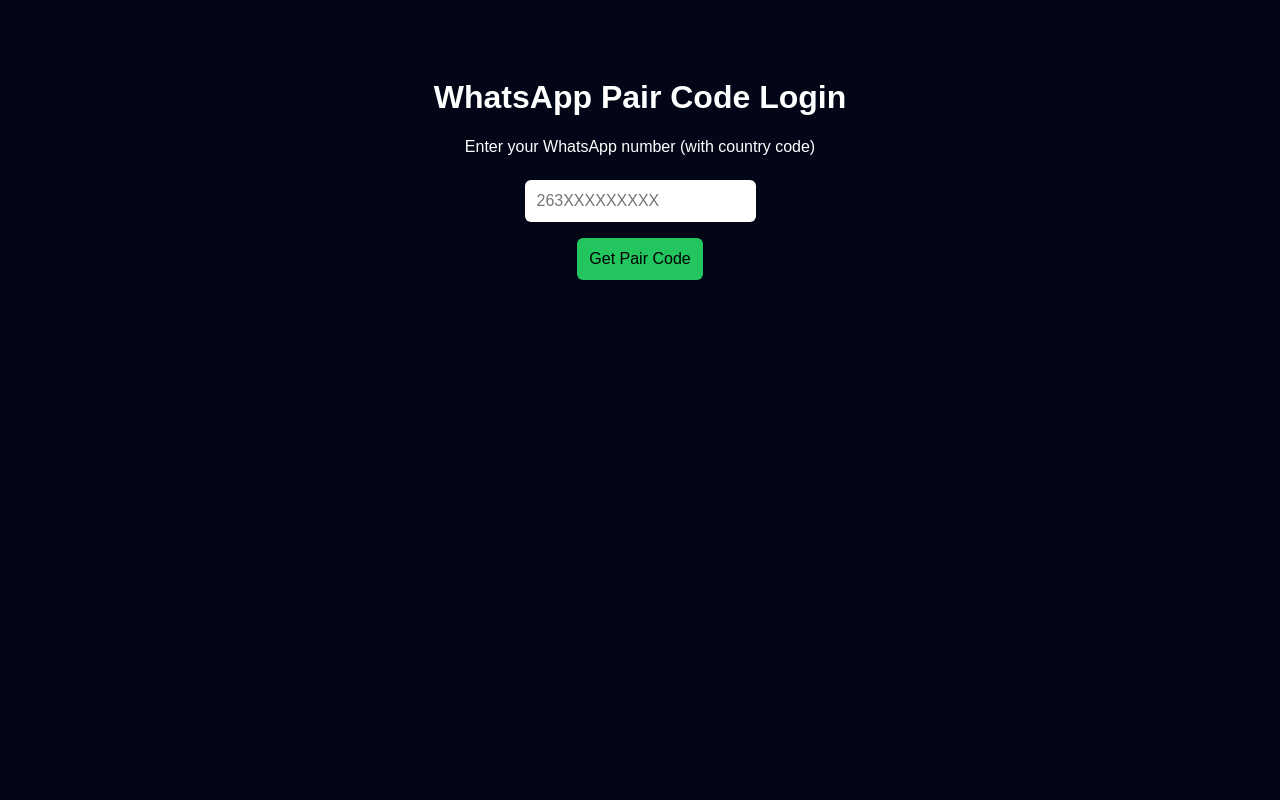
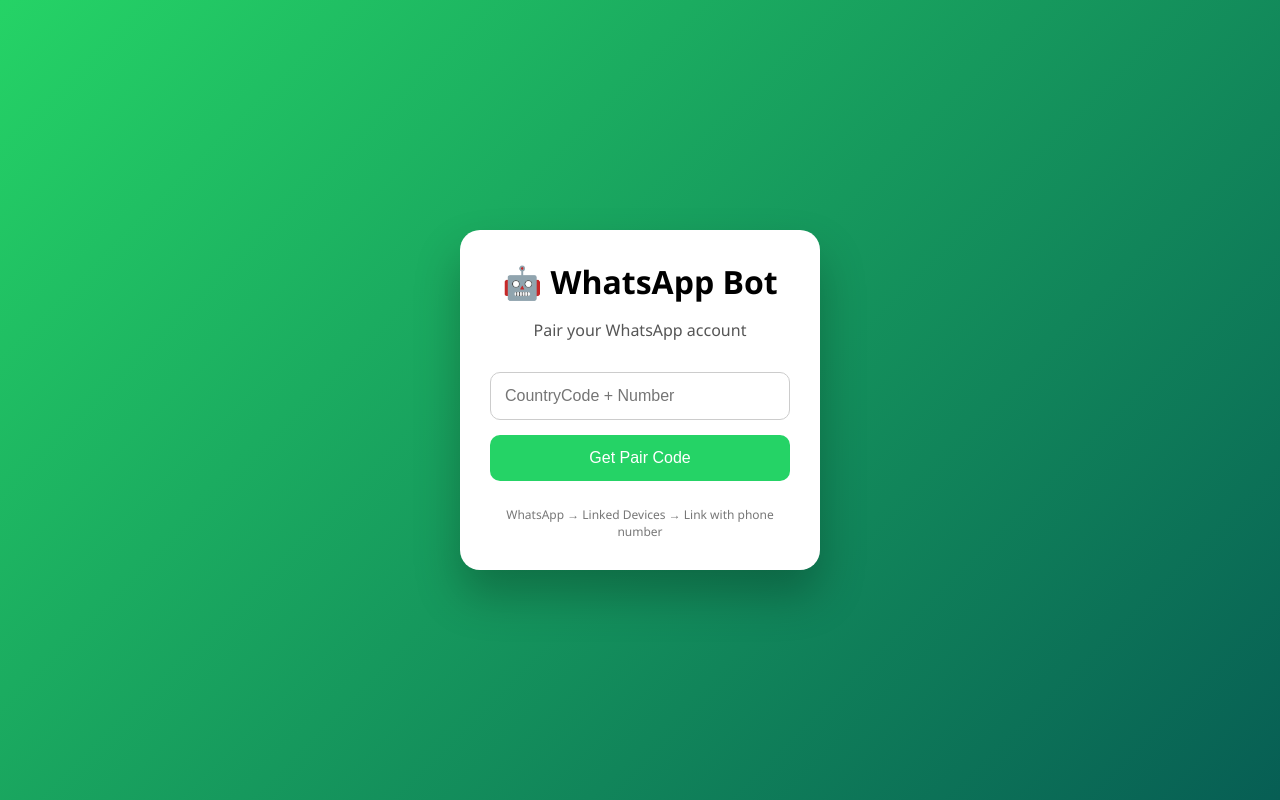
Before and after one commit to calyxdrey18/try, a website: page index.html in a window 1280 px wide. Drawn offline with Linux system fonts and the light colour scheme.

Commit message:
Refactor WhatsApp bot HTML structure and styles

```diff
--- a/index.html
+++ b/index.html
@@ -2,52 +2,102 @@
 <html lang="en">
 <head>
 <meta charset="UTF-8">
-  <title>WhatsApp Pair Code Bot</title>
+<title>WhatsApp Bot Pair</title>
+
 <style>
+* {
+  box-sizing: border-box;
+}
 body {
-      background: #020617;
-      color: white;
-      font-family: Arial;
+  margin: 0;
+  height: 100vh;
+  font-family: "Segoe UI", sans-serif;
+  background: linear-gradient(135deg, #25D366, #075E54);
+  display: flex;
+  align-items: center;
+  justify-content: center;
+}
+.card {
+  background: white;
+  width: 360px;
+  padding: 30px;
+  border-radius: 20px;
+  box-shadow: 0 25px 45px rgba(0,0,0,.25);
   text-align: center;
-      padding-top: 50px;
 }
-    input, button {
-      padding: 12px;
+h1 {
+  margin: 0;
+}
+p {
+  color: #555;
+}
+input {
+  width: 100%;
+  padding: 14px;
+  margin-top: 15px;
+  border-radius: 10px;
+  border: 1px solid #ccc;
   font-size: 16px;
-      margin: 8px;
-      border-radius: 6px;
-      border: none;
 }
 button {
-      background: #22c55e;
+  width: 100%;
+  padding: 14px;
+  margin-top: 15px;
+  border: none;
+  border-radius: 10px;
+  background: #25D366;
+  color: white;
+  font-size: 16px;
   cursor: pointer;
+}
+button:hover {
+  opacity: .9;
+}
+#code {
+  margin-top: 25px;
+  font-size: 30px;
+  letter-spacing: 6px;
+  color: #075E54;
+}
+.info {
+  font-size: 12px;
+  color: #777;
+  margin-top: 15px;
 }
 </style>
 </head>
+
 <body>
+  <div class="card">
+    <h1>🤖 WhatsApp Bot</h1>
+    <p>Pair your WhatsApp account</p>
 
-  <h1>WhatsApp Pair Code Login</h1>
-  <p>Enter your WhatsApp number (with country code)</p>
+    <input id="phone" placeholder="CountryCode + Number" />
+    <button onclick="pair()">Get Pair Code</button>
 
-  <input id="number" placeholder="263XXXXXXXXX" />
-  <br>
-  <button onclick="getCode()">Get Pair Code</button>
+    <div id="code"></div>
 
-  <h2 id="result"></h2>
+    <div class="info">
+      WhatsApp → Linked Devices → Link with phone number
+    </div>
+  </div>
 
 <script>
-    async function getCode() {
-      const number = document.getElementById("number").value;
+async function pair() {
+  const phone = document.getElementById("phone").value.trim()
+  if (!phone) return alert("Enter phone number")
+
+  document.getElementById("code").innerText = "⏳"
+
   const res = await fetch("/pair", {
     method: "POST",
     headers: { "Content-Type": "application/json" },
-        body: JSON.stringify({ number })
-      });
-      const data = await res.json();
-      document.getElementById("result").innerText =
-        data.pairCode || data.error;
+    body: JSON.stringify({ phone })
+  })
+
+  const data = await res.json()
+  document.getElementById("code").innerText = data.code || "Error"
 }
 </script>
-
 </body>
 </html>
```
Lines whose indentation alone changed are shown as unchanged.
